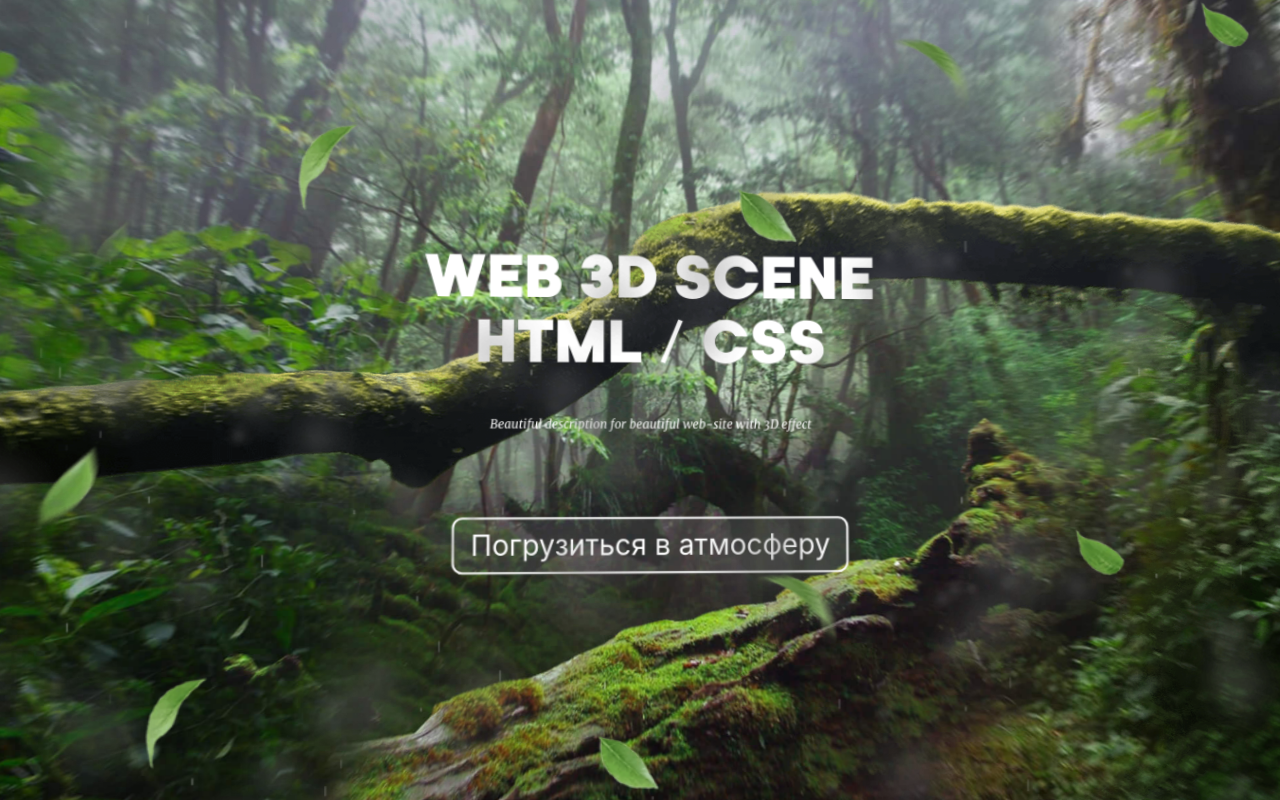
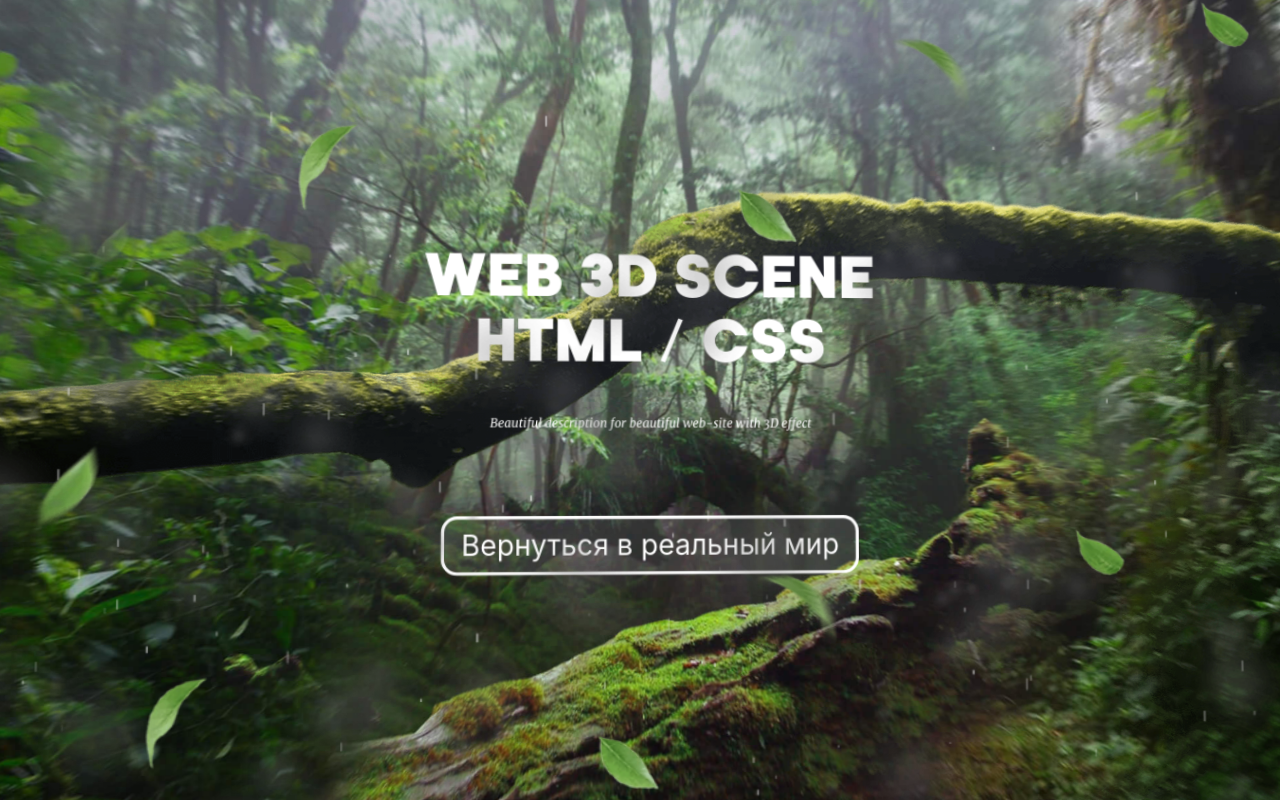
Before and after one commit to a1x02/scene-3d, a plain HTML site: page index.html in a window 1280 px wide. Both pictures are taken after a click on the button "Погрузиться в атмосферу". Drawn offline with Linux system fonts and the light colour scheme.

Commit message:
feat: реализовать звуки

```diff
--- a/blocks/header/__btn/header__btn.css
+++ b/blocks/header/__btn/header__btn.css
@@ -3,8 +3,8 @@
   font-family: Inter, sans-serif;
   color: white;
   background-color: rgba(255,255,255,.1);
-  border: 2px solid white;
-  border-radius: 10px;
+  border: 3px solid white;
+  border-radius: 15px;
   padding: calc(100vh / 90) calc(100vw / 80);
   z-index: 2;
 }
--- a/scripts/app.js
+++ b/scripts/app.js
@@ -1,4 +1,16 @@
 const buttonFullScreen = document.querySelector('.header__btn')
+let playing = false
+let isFullscreen = false
+let player = new Audio()
+let songPlayer = new Audio()
+let rainAudioContext = new AudioContext()
+rainAudioContext.decayTime = 0
+player.src = '/vendor/audio/rain.mp3'
+player.volume = 0.3
+
+songPlayer.src = '/vendor/audio/songs/pastel ghost - silhouette (slowed + muffled).mp3'
+
+
 
 document.addEventListener('mousemove', (e) => {
     Object.assign(document.documentElement, {
@@ -9,10 +21,32 @@ document.addEventListener('mousemove', (e) => {
     })
 })
 
+player.preload = "auto"
+songPlayer.preload = "auto"
+player.loop = true
+
+
+// player.addEventListener('ended', () => {
+//     playing = false
+// })
+
 buttonFullScreen.addEventListener('click', () => {
     const bodyElement = document.body
-    let req = bodyElement.requestFullscreen()
-        if (req) {
-            req.call(bodyElement)
-        }
+
+    if (isFullscreen && document.fullscreenElement) {
+        document.exitFullscreen().then(r => console.log('Fullscreen closed'))
+        buttonFullScreen.textContent = 'Погрузиться в атмосферу'
+    } else {
+        bodyElement.requestFullscreen().then(r => console.log('Now we are fullscreen'))
+        buttonFullScreen.textContent = 'Вернуться в реальный мир'
+    }
+    isFullscreen = !isFullscreen
+    if (playing) {
+        player.pause()
+        songPlayer.pause()
+    } else {
+        player.play().then(r => console.log('play'))
+        songPlayer.play().then(r => console.log('play'))
+    }
+    playing = !playing
 })
--- a/scripts/rain.js
+++ b/scripts/rain.js
@@ -20,7 +20,7 @@ function RainDrops(x, y, endy, velocity, opacity) {
 		c.beginPath();
 		c.moveTo(this.x, this.y);
 		c.lineTo(this.x, this.y - this.endy);
-		c.lineWidth = 1;
+		c.lineWidth = 2;
 		c.strokeStyle= "rgba(255, 255, 255, " + this.opacity + ")";
 		c.stroke();
 	}
@@ -43,7 +43,7 @@ for (let i = 0; i < 140; i++) {
 	let rainXLocation = Math.floor(Math.random() * window.innerWidth) + 1;
 	let rainYLocation = Math.random() * -500;
 	let randomRainHeight = randomNum(10, 2);
-	let randomSpeed = randomNum(20, .2);
+	let randomSpeed = randomNum(100, .2);
 	let randomOpacity = Math.random() * .55;
 	rainArray.push(new RainDrops(rainXLocation, rainYLocation, randomRainHeight, randomSpeed, randomOpacity));
 }
```
Also changed, not shown: img/pause-button.svg (added), img/play-button.svg (added), img/skip-next.svg (added), img/skip-prev.svg (added), 2 other files.
